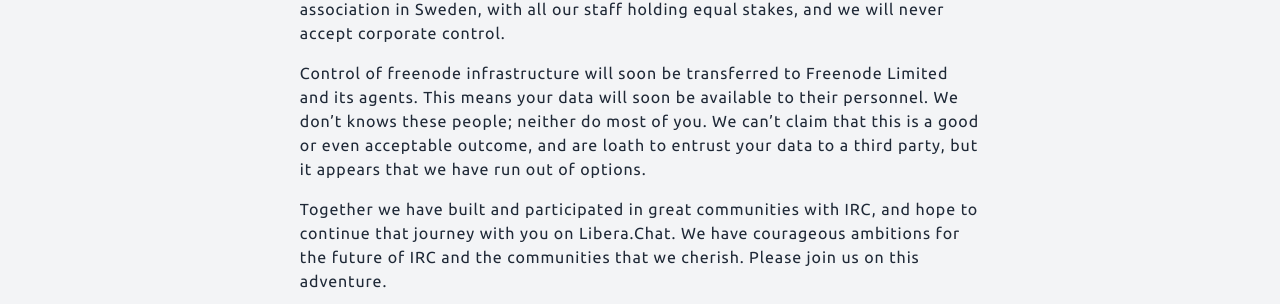
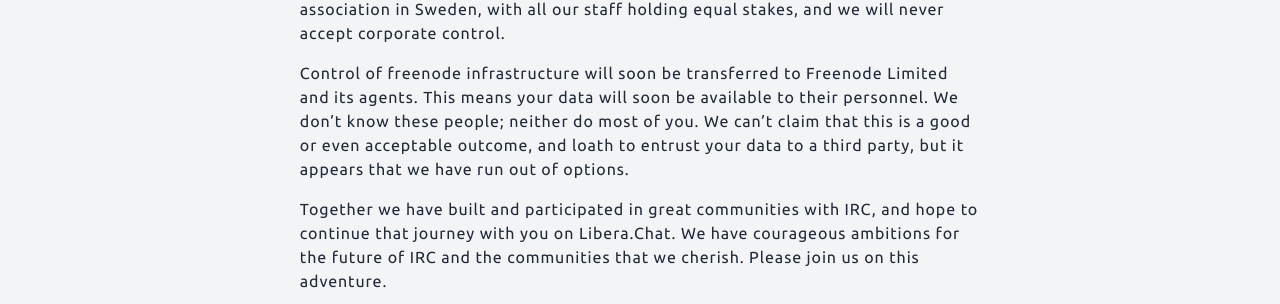
Before and after one commit to Libera-Chat/libera-chat.github.io, a Jekyll site: the page built from content/_posts/2021-05-19-welcome-to-libera-chat.md, in a window 1280 px wide and 1047 px high. Shown: the part 647-951 px from the top of the window. Built offline with Jekyll 4.4.1, drawn with Linux system fonts in a browser that asks for light colours.

Commit message:
Fix spelling

```diff
--- a/content/_posts/2021-05-19-welcome-to-libera-chat.md
+++ b/content/_posts/2021-05-19-welcome-to-libera-chat.md
@@ -28,8 +28,8 @@
 
 Control of freenode infrastructure will soon be transferred to Freenode Limited
 and its agents. This means your data will soon be available to their personnel.
-We don't knows these people; neither do most of you. We can't claim that this
-is a good or even acceptable outcome, and are loath to entrust your data to a
+We don't know these people; neither do most of you. We can't claim that this
+is a good or even acceptable outcome, and loath to entrust your data to a
 third party, but it appears that we have run out of options.
 
 Together we have built and participated in great communities with IRC, and
```
